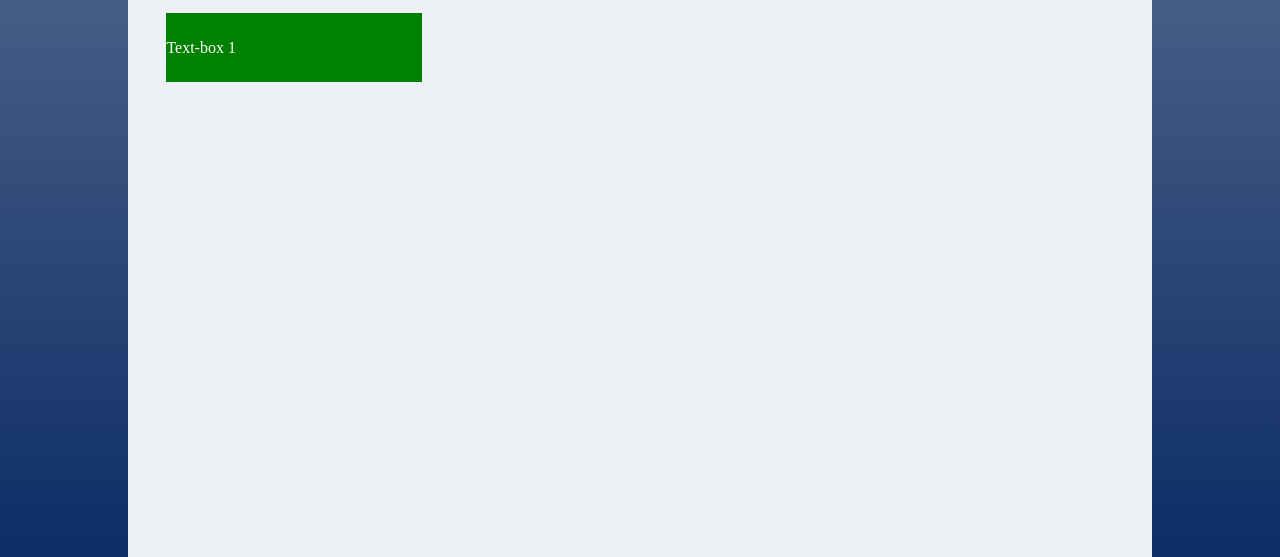
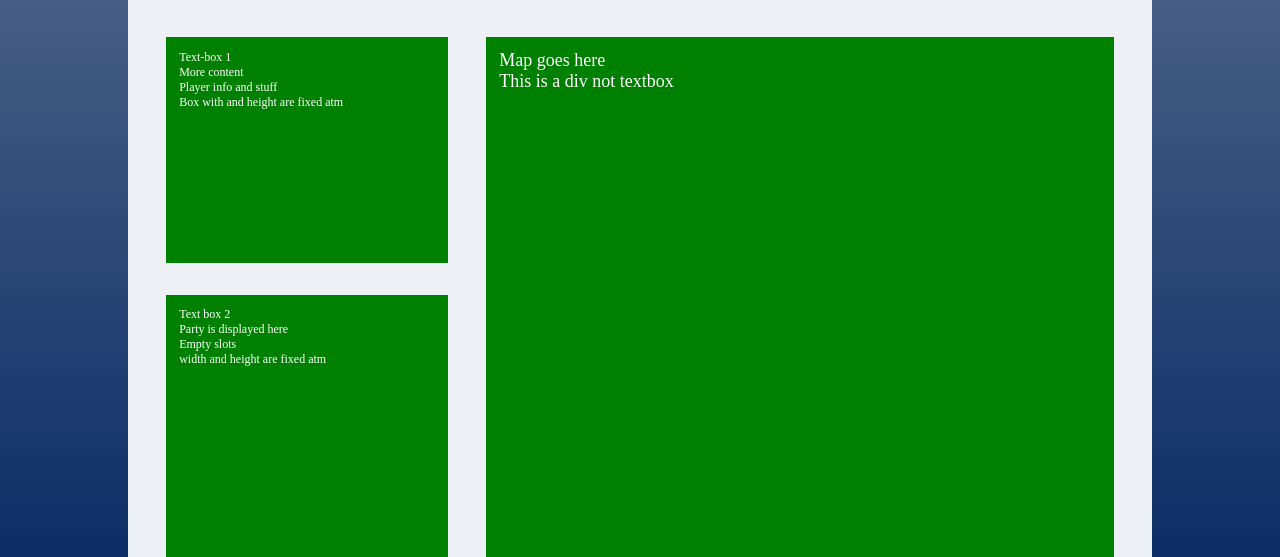
Before and after one commit to harvold/harvold-frontend, a plain HTML site: page index.html in a window 1280 px wide. Shown: the part 243-800 px from the top of the page. Drawn offline with Linux system fonts and the light colour scheme.

Commit message:
Add files via upload

```diff
--- a/index.html
+++ b/index.html
@@ -22,7 +22,9 @@
             <a class="navigation" href="Menu 3">Menu 3</a>
     </div>
     <div class="main-body">
-        <p class="info-section">Text-box 1</p>
+        <p class="player-info">Text-box 1<br>More content<br>Player info and stuff<br>Box with and height are fixed atm</p>
+        <div class="map">Map goes here<br>This is a div not textbox</div>
+        <p class="party">Text box 2<br>Party is displayed here<br>Empty slots<br>width and height are fixed atm</p>
     </div>
 </body>
 </html>
--- a/main.css
+++ b/main.css
@@ -26,7 +26,7 @@ body, html {
 }
 
 .logo {
-    height: 10vh;
+    height: 20vh;
     position: absolute;
     display: block;
     bottom: 0;
@@ -73,12 +73,40 @@ body, html {
     position: absolute;
 }
 
-.info-section {
-    margin-left: 3vw;
-    margin-right: 3vw;
-    padding-top: 2vw;
-    padding-bottom: 2vw;
+.player-info {
+    float: left;
+    margin: 3vw;
+    margin-bottom: 1vh;
+    margin-top: 5vh;
+    padding: 1vw;
     background: green;
     color: white;
     width: 20vw;
+    height: 25vh;
+    font-size: 12px;
 }
+
+.party {
+    float: left;
+    margin: 3vw;
+    margin-top: 3vh;
+    padding: 1vw;
+    background: green;
+    color: white;
+    width: 20vw;
+    height: 30vh;
+    font-size: 12px;
+}
+
+.map {
+    float: right;
+    margin-right: 3vw;
+    margin-top: 5vh;
+    margin-bottom: 3vh;
+    padding: 1vw;
+    background: green;
+    color: white;
+    width: 47vw;
+    height: 63vh;
+    font-size: 18px;
+}
```
Also changed, not shown: Images/logo.png.
